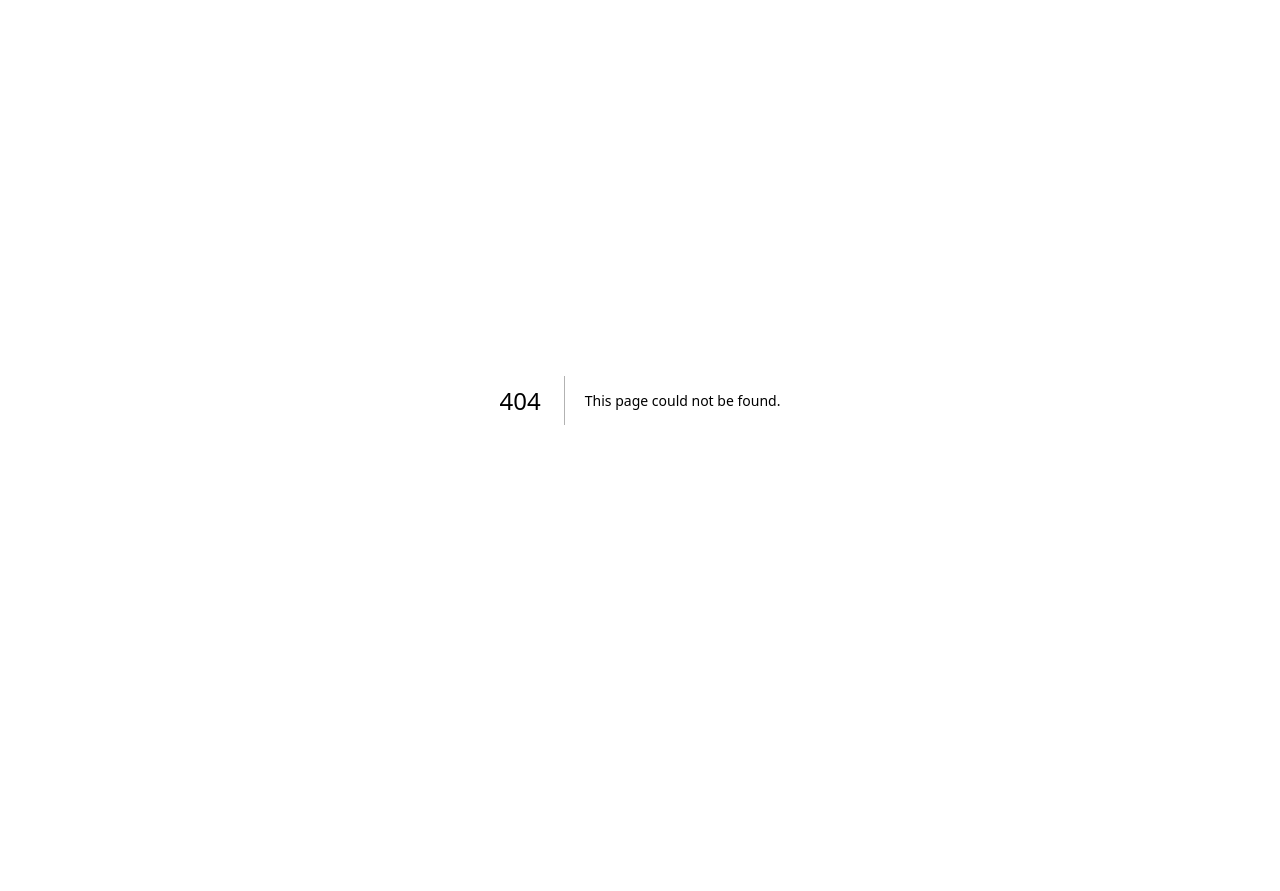
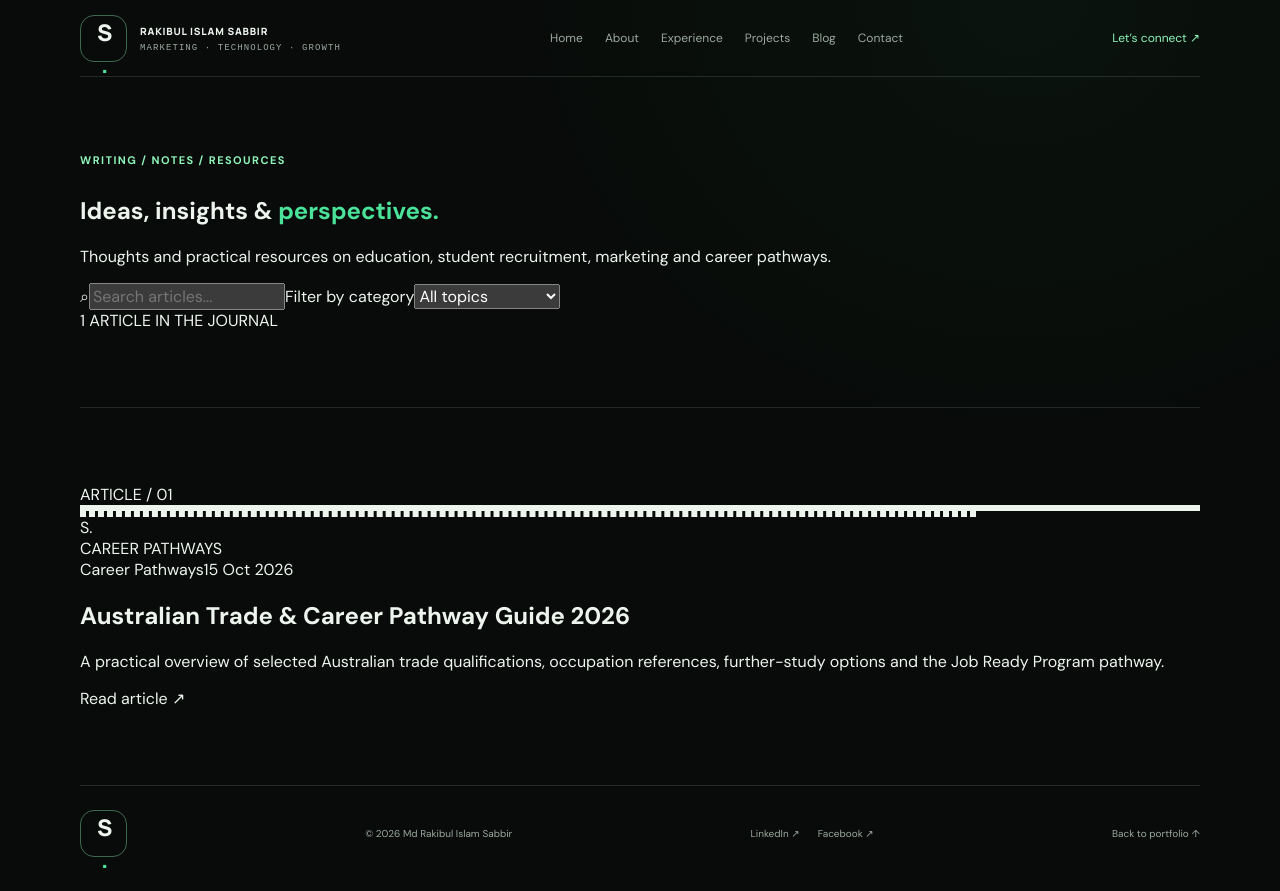
Before and after one commit to AdRakib0/sabbir-portfolio, a Next.js app: page /blog in a window 1280 px wide. Before the commit this address had no page. Before the commit the page ends 800 px from the top, so only its background shows below. Built offline with nearby package versions, Linux system fonts and the light colour scheme.

Commit message:
Add blog listing with search and categories

```diff
--- /dev/null
+++ b/app/blog/page.tsx
@@ -0,0 +1,51 @@
+"use client";
+
+import Link from "next/link";
+import { useMemo, useState } from "react";
+import { blogPosts } from "../../content/blog";
+
+const PAGE_SIZE = 9;
+
+export default function BlogPage() {
+  const [query, setQuery] = useState("");
+  const [category, setCategory] = useState("All topics");
+  const [page, setPage] = useState(1);
+  const categories = ["All topics", ...Array.from(new Set(blogPosts.map(post => post.category)))];
+  const filtered = useMemo(() => blogPosts
+    .filter(post => category === "All topics" || post.category === category)
+    .filter(post => (post.title + " " + post.excerpt + " " + post.category + " " + post.content).toLowerCase().includes(query.toLowerCase().trim()))
+    .sort((a, b) => b.publishedAt.localeCompare(a.publishedAt)), [query, category]);
+  const pageCount = Math.max(1, Math.ceil(filtered.length / PAGE_SIZE));
+  const visible = filtered.slice((page - 1) * PAGE_SIZE, page * PAGE_SIZE);
+  function updateQuery(value: string) { setQuery(value); setPage(1); }
+  function updateCategory(value: string) { setCategory(value); setPage(1); }
+
+  return <main className="wrap blog-shell">
+    <header className="nav">
+      <Link className="brand-lockup" href="/"><span className="brand">S<span>.</span></span><span className="brand-copy"><b>RAKIBUL ISLAM SABBIR</b><small>MARKETING · TECHNOLOGY · GROWTH</small></span></Link>
+      <nav className="links" aria-label="Main navigation"><Link href="/">Home</Link><Link href="/#about">About</Link><Link href="/#experience">Experience</Link><Link href="/#work">Projects</Link><Link href="/blog" aria-current="page" className="active">Blog</Link><Link href="/#contact">Contact</Link></nav>
+      <Link className="nav-cta" href="/#contact">Let’s connect ↗</Link>
+    </header>
+
+    <section className="blog-hero">
+      <div className="kicker">WRITING / NOTES / RESOURCES</div>
+      <h1>Ideas, insights &amp; <span className="green">perspectives.</span></h1>
+      <p>Thoughts and practical resources on education, student recruitment, marketing and career pathways.</p>
+      <div className="blog-controls">
+        <label className="blog-search"><span aria-hidden="true">⌕</span><input aria-label="Search articles" value={query} onChange={event => updateQuery(event.target.value)} placeholder="Search articles..." /></label>
+        <label className="blog-category"><span className="sr-only">Filter by category</span><select value={category} onChange={event => updateCategory(event.target.value)}>{categories.map(item => <option key={item}>{item}</option>)}</select></label>
+      </div>
+      <div className="blog-results-count">{filtered.length} {filtered.length === 1 ? "ARTICLE" : "ARTICLES"}{query ? " MATCHING YOUR SEARCH" : " IN THE JOURNAL"}</div>
+    </section>
+
+    {visible.length ? <section className="blog-card-grid" aria-label="Blog articles">
+      {visible.map((post, index) => <article className="blog-card" key={post.slug}>
+        <div className="blog-card-art"><span className="blog-card-index">ARTICLE / {String((page - 1) * PAGE_SIZE + index + 1).padStart(2, "0")}</span><div className="blog-art-orbit orbit-one"/><div className="blog-art-orbit orbit-two"/><div className="blog-art-core">S<span>.</span></div><span className="blog-card-art-label">{post.category.toUpperCase()}</span></div>
+        <div className="blog-card-body"><div className="blog-card-meta"><span>{post.category}</span><time dateTime={post.publishedAt}>{new Date(post.publishedAt + "T12:00:00").toLocaleDateString("en-AU", { day: "numeric", month: "short", year: "numeric" })}</time></div><h2><Link href={`/blog/${post.slug}`}>{post.title}</Link></h2><p>{post.excerpt}</p><Link className="blog-read-link" href={`/blog/${post.slug}`}>Read article <span>↗</span></Link></div>
+      </article>)}
+    </section> : <div className="blog-empty"><h2>No articles found</h2><p>Try another search term or choose a different category.</p><button className="btn" onClick={() => { updateQuery(""); updateCategory("All topics"); }}>Clear filters</button></div>}
+
+    {pageCount > 1 && <nav className="blog-pagination" aria-label="Blog pages"><button className="btn" disabled={page === 1} onClick={() => { setPage(page - 1); window.scrollTo({ top: 0, behavior: "smooth" }); }}>← Previous</button><span>PAGE {page} OF {pageCount}</span><button className="btn" disabled={page === pageCount} onClick={() => { setPage(page + 1); window.scrollTo({ top: 0, behavior: "smooth" }); }}>Next →</button></nav>}
+    <footer className="footer blog-footer"><Link className="brand" href="/">S<span>.</span></Link><span>© {new Date().getFullYear()} Md Rakibul Islam Sabbir</span><div className="footer-socials"><a href="https://www.linkedin.com/in/islamsabbir/" target="_blank" rel="noreferrer">LinkedIn ↗</a><a href="https://www.facebook.com/md.rakibul.islam.sabbir.2025" target="_blank" rel="noreferrer">Facebook ↗</a></div><Link href="/">Back to portfolio ↑</Link></footer>
+  </main>;
+}
```
